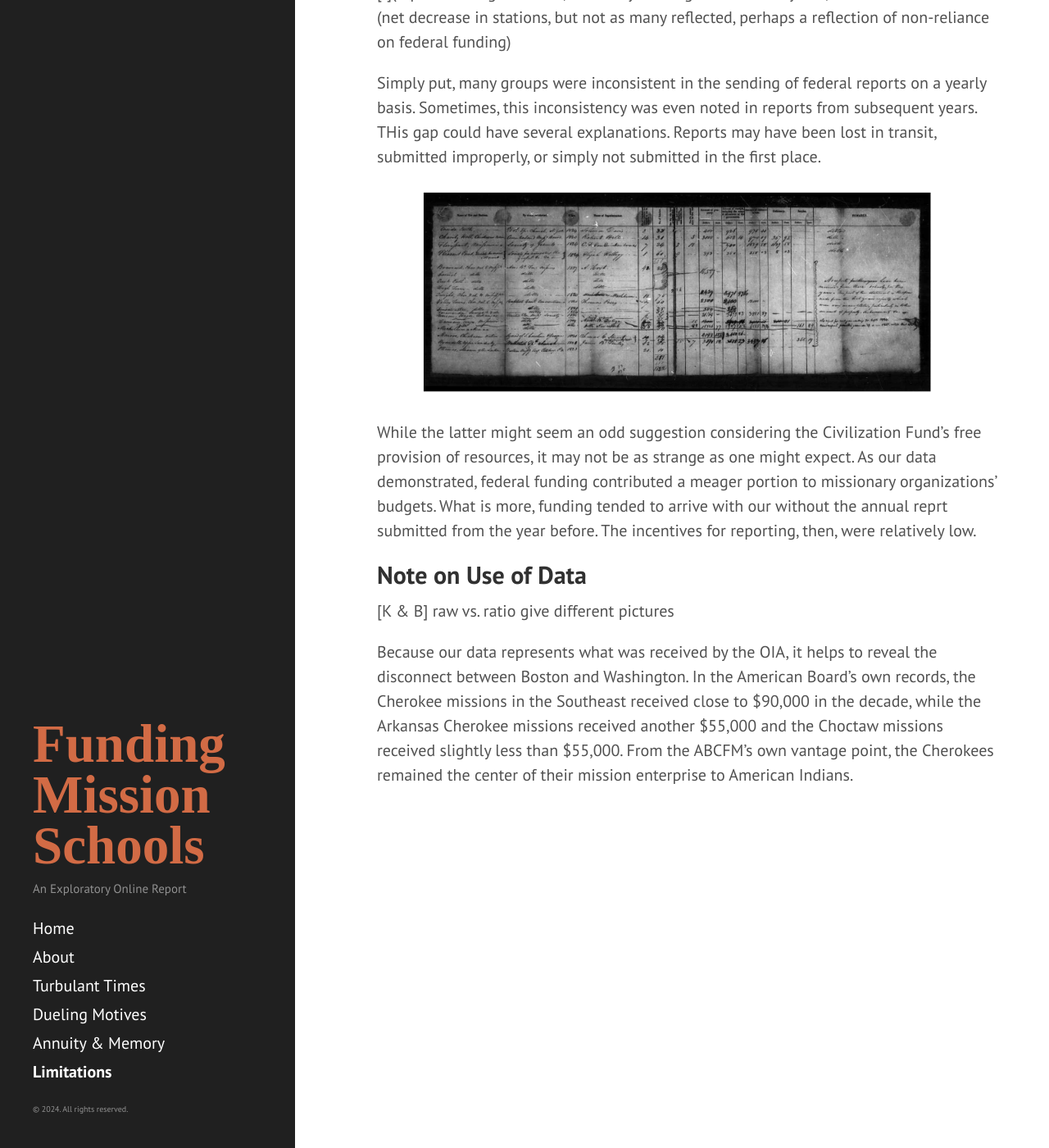
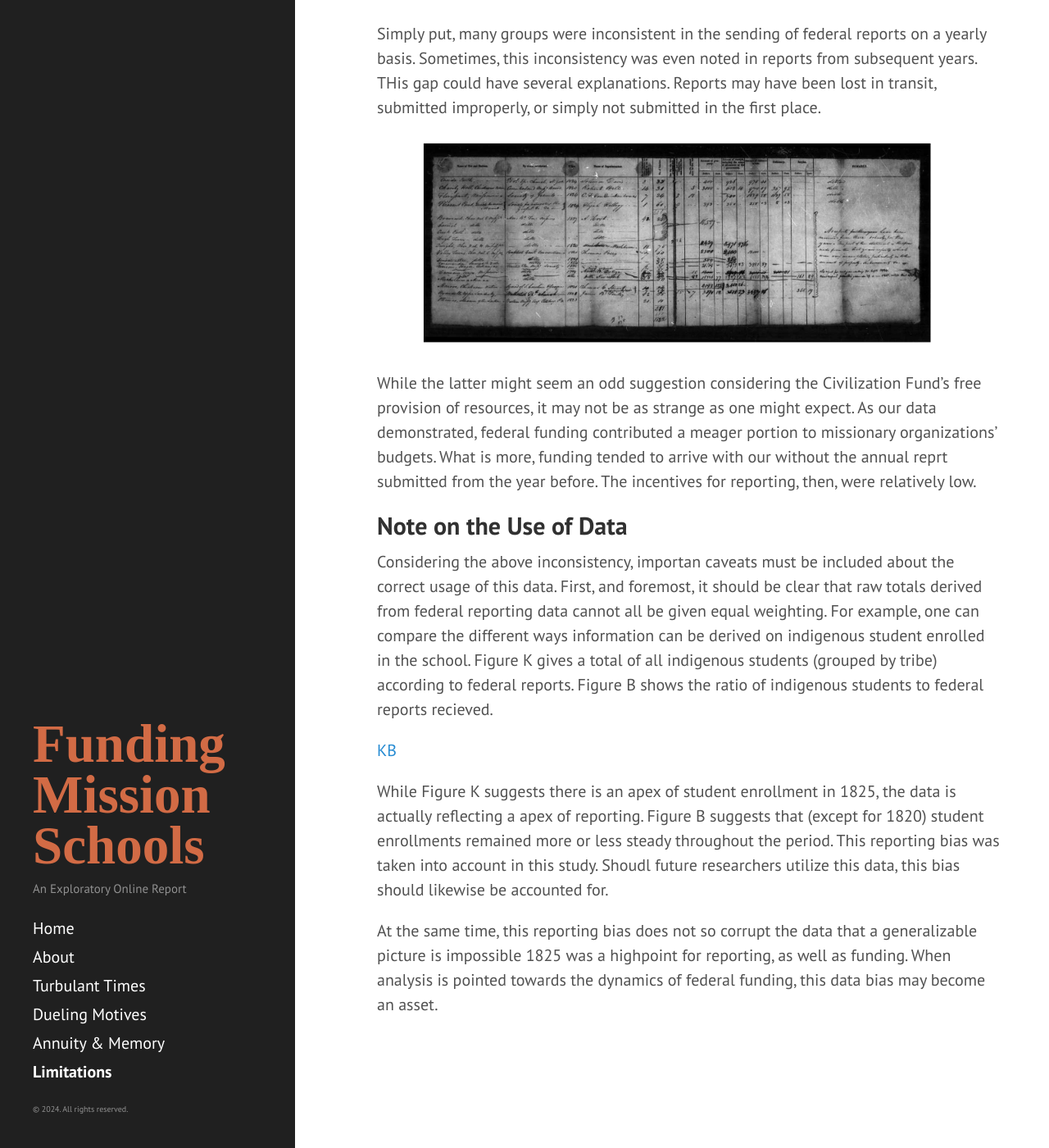
Before and after one commit to alex-mayfield/fmsreport, a Jekyll site: the page built from pages/5_limitations.md, in a window 1280 px wide and 1400 px high, scrolled down 582 px. Shown: the whole window at 82% size. Built offline with Jekyll 4.4.1, drawn with Linux system fonts in a browser that asks for light colours; some of the changed text lies outside the part shown.

Commit message:
Update 5_limitations.md

```diff
--- a/pages/5_limitations.md
+++ b/pages/5_limitations.md
@@ -10,7 +10,7 @@ Over the course of the proejct, it became apparent that our data sources preseen
 
 In the process of collecting data from both missionary and federal sources, it quickly became evident that federal reporting was inconsistent on a year-to-year basis for many groups. For example, Figure J shows a highpoint in federal reporting in 1825 with a gradual trailing off of reporting in subsequent years. While there is documentary evidence to suggest that there was a general reduction in the number of mission schools, it is no where near the number reflected in the available reports.
 
-[J](reports hit high in 1825, but many missing from various years, continue after 1825 (net decrease in stations, but not as many reflected, perhaps a reflection of non-reliance on federal funding)
+[J](LINK HERE)
 
 Simply put, many groups were inconsistent in the sending of federal reports on a yearly basis. Sometimes, this inconsistency was even noted in reports from subsequent years. THis gap could have several explanations. Reports may have been lost in transit, submitted improperly, or simply not submitted in the first place.
 
@@ -18,8 +18,12 @@ Simply put, many groups were inconsistent in the sending of federal reports on a
 
 While the latter might seem an odd suggestion considering the Civilization Fund's free provision of resources, it may not be as strange as one might expect. As our data demonstrated, federal funding contributed a meager portion to missionary organizations' budgets. What is more, funding tended to arrive with our without the annual reprt submitted from the year before. The incentives for reporting, then, were relatively low.
 
-## Note on Use of Data
+## Note on the Use of Data
 
-[K & B] raw vs. ratio give different pictures
+Considering the above inconsistency, importan caveats must be included about the correct usage of this data. First, and foremost, it should be clear that raw totals derived from federal reporting data cannot all be given equal weighting. For example, one can compare the different ways information can be derived on indigenous student enrolled in the school. Figure K gives a total of all indigenous students (grouped by tribe) according to federal reports. Figure B shows the ratio of indigenous students to federal reports recieved.
 
-Because our data represents what was received by the OIA, it helps to reveal the disconnect between Boston and Washington. In the American Board’s own records, the Cherokee missions in the Southeast received close to $90,000 in the decade, while the Arkansas Cherokee missions received another $55,000 and the Choctaw missions received slightly less than $55,000. From the ABCFM’s own vantage point, the Cherokees remained the center of their mission enterprise to American Indians.
+[KB](raw vs. ratio give different pictures)
+
+While Figure K suggests there is an apex of student enrollment in 1825, the data is actually reflecting a apex of reporting. Figure B suggests that (except for 1820) student enrollments remained more or less steady throughout the period. This reporting bias was taken into account in this study. Shoudl future researchers utilize this data, this bias should likewise be accounted for.
+
+At the same time, this reporting bias does not so corrupt the data that a generalizable picture is impossible 1825 was a highpoint for reporting, as well as funding. When analysis is pointed towards the dynamics of federal funding, this data bias may become an asset.
```
